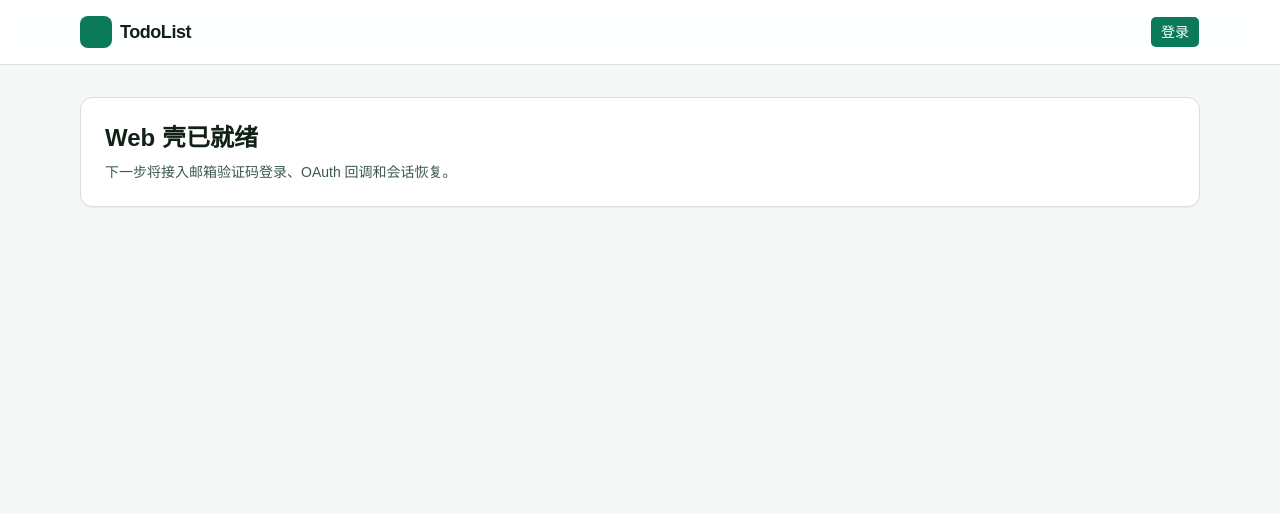
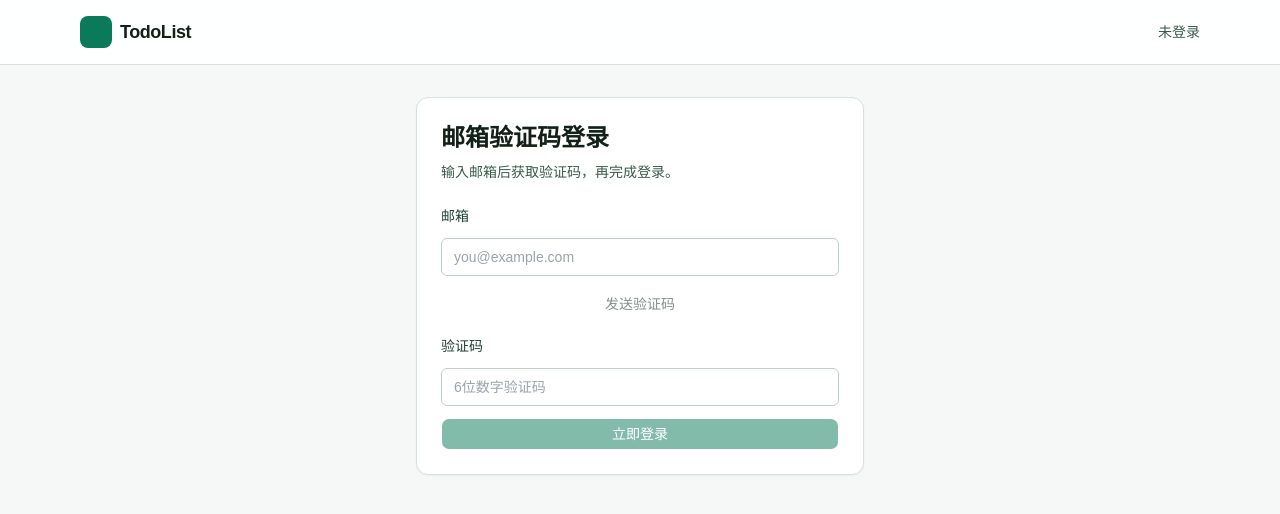
Before and after one commit to Yaosanqi137/TodoList, a React (Vite) app in the folder apps/web/: page /login/email in a window 1280 px wide. Shown: the top 514 px of the page. Built offline with nearby package versions, Linux system fonts and the light colour scheme.

Commit message:
feat(web-auth): implement email code login pages

```diff
--- a/apps/web/package.json
+++ b/apps/web/package.json
@@ -17,6 +17,7 @@
     "lucide-react": "^1.7.0",
     "react": "^19.2.4",
     "react-dom": "^19.2.4",
+    "react-router-dom": "^7.14.0",
     "shadcn": "^4.1.2",
     "tailwind-merge": "^3.5.0",
     "tw-animate-css": "^1.4.0"
--- a/apps/web/src/App.tsx
+++ b/apps/web/src/App.tsx
@@ -1,6 +1,13 @@
-import { Button } from "@/components/ui/button";
+import { useState } from "react";
+import { Navigate, Route, Routes, useNavigate } from "react-router-dom";
+import { EmailLoginPage } from "@/pages/email-login-page";
+import { TodoShellPage } from "@/pages/todo-shell-page";
+import type { EmailLoginResult } from "@/services/auth-api";
 
 function App() {
+  const [session, setSession] = useState<EmailLoginResult | null>(null);
+  const navigate = useNavigate();
+
   return (
     <div className="min-h-screen bg-[#f6f8f7] text-[#122117]">
       <header className="border-b border-[#d7e2db] bg-white/90 backdrop-blur">
@@ -9,16 +16,25 @@ function App() {
             <div className="h-8 w-8 rounded-lg bg-[#0a7a5a]" />
             <span className="text-lg font-semibold tracking-tight">TodoList</span>
           </div>
-          <Button className="rounded-md bg-[#0a7a5a] text-white hover:bg-[#0a7a5a]/90">登录</Button>
+          <span className="text-sm text-[#3a5a4a]">{session ? session.user.email : "未登录"}</span>
         </div>
       </header>
       <main className="mx-auto w-full max-w-6xl px-4 py-8">
-        <section className="rounded-xl border border-[#d7e2db] bg-white p-6 shadow-sm">
-          <h1 className="text-2xl font-semibold">Web 壳已就绪</h1>
-          <p className="mt-2 text-sm text-[#3a5a4a]">
-            下一步将接入邮箱验证码登录、OAuth 回调和会话恢复。
-          </p>
-        </section>
+        <Routes>
+          <Route
+            path="/login/email"
+            element={
+              <EmailLoginPage
+                onLoginSuccess={(payload) => {
+                  setSession(payload);
+                  navigate("/");
+                }}
+              />
+            }
+          />
+          <Route path="/" element={<TodoShellPage session={session} />} />
+          <Route path="*" element={<Navigate to="/login/email" replace />} />
+        </Routes>
       </main>
     </div>
   );
--- a/apps/web/src/main.tsx
+++ b/apps/web/src/main.tsx
@@ -1,10 +1,13 @@
 import { StrictMode } from "react";
 import { createRoot } from "react-dom/client";
+import { BrowserRouter } from "react-router-dom";
 import "./index.css";
 import App from "./App.tsx";
 
 createRoot(document.getElementById("root")!).render(
   <StrictMode>
-    <App />
+    <BrowserRouter>
+      <App />
+    </BrowserRouter>
   </StrictMode>
 );
--- /dev/null
+++ b/apps/web/src/pages/email-login-page.tsx
@@ -0,0 +1,128 @@
+import { useMemo, useState } from "react";
+import type { FormEvent } from "react";
+import { Button } from "@/components/ui/button";
+import { loginWithEmailCode, sendEmailCode, type EmailLoginResult } from "@/services/auth-api";
+
+type EmailLoginPageProps = {
+  onLoginSuccess: (payload: EmailLoginResult) => void;
+};
+
+export function EmailLoginPage({ onLoginSuccess }: EmailLoginPageProps) {
+  const [email, setEmail] = useState("");
+  const [code, setCode] = useState("");
+  const [sendingCode, setSendingCode] = useState(false);
+  const [loggingIn, setLoggingIn] = useState(false);
+  const [codeCooldown, setCodeCooldown] = useState(0);
+  const [message, setMessage] = useState<string | null>(null);
+  const [error, setError] = useState<string | null>(null);
+
+  const canSendCode = useMemo(() => {
+    return email.trim().length > 0 && !sendingCode && codeCooldown <= 0;
+  }, [codeCooldown, email, sendingCode]);
+
+  const canLogin = useMemo(() => {
+    return email.trim().length > 0 && code.trim().length === 6 && !loggingIn;
+  }, [code, email, loggingIn]);
+
+  async function handleSendCode(event: FormEvent<HTMLFormElement>): Promise<void> {
+    event.preventDefault();
+    if (!canSendCode) {
+      return;
+    }
+
+    try {
+      setSendingCode(true);
+      setError(null);
+      setMessage(null);
+      const result = await sendEmailCode(email.trim());
+      setMessage(`验证码已发送，有效期 ${result.expiresInSeconds} 秒`);
+
+      let remain = 60;
+      setCodeCooldown(remain);
+      const timer = window.setInterval(() => {
+        remain -= 1;
+        setCodeCooldown(remain);
+        if (remain <= 0) {
+          window.clearInterval(timer);
+        }
+      }, 1000);
+    } catch (err) {
+      setError(err instanceof Error ? err.message : "发送验证码失败");
+    } finally {
+      setSendingCode(false);
+    }
+  }
+
+  async function handleLogin(event: FormEvent<HTMLFormElement>): Promise<void> {
+    event.preventDefault();
+    if (!canLogin) {
+      return;
+    }
+
+    try {
+      setLoggingIn(true);
+      setError(null);
+      setMessage(null);
+      const result = await loginWithEmailCode(email.trim(), code.trim());
+      onLoginSuccess(result);
+    } catch (err) {
+      setError(err instanceof Error ? err.message : "登录失败");
+    } finally {
+      setLoggingIn(false);
+    }
+  }
+
+  return (
+    <div className="mx-auto w-full max-w-md rounded-xl border border-[#d7e2db] bg-white p-6 shadow-sm">
+      <h1 className="text-2xl font-semibold text-[#122117]">邮箱验证码登录</h1>
+      <p className="mt-2 text-sm text-[#3a5a4a]">输入邮箱后获取验证码，再完成登录。</p>
+
+      <form className="mt-6 space-y-3" onSubmit={handleSendCode}>
+        <label className="block text-sm font-medium text-[#244236]" htmlFor="email">
+          邮箱
+        </label>
+        <input
+          id="email"
+          type="email"
+          className="w-full rounded-md border border-[#bfd0c7] px-3 py-2 text-sm outline-none focus:border-[#0a7a5a]"
+          placeholder="you@example.com"
+          value={email}
+          onChange={(event) => setEmail(event.target.value)}
+        />
+        <Button type="submit" disabled={!canSendCode} className="w-full">
+          {sendingCode
+            ? "发送中..."
+            : codeCooldown > 0
+              ? `${codeCooldown}s 后可重发`
+              : "发送验证码"}
+        </Button>
+      </form>
+
+      <form className="mt-4 space-y-3" onSubmit={handleLogin}>
+        <label className="block text-sm font-medium text-[#244236]" htmlFor="code">
+          验证码
+        </label>
+        <input
+          id="code"
+          type="text"
+          inputMode="numeric"
+          maxLength={6}
+          className="w-full rounded-md border border-[#bfd0c7] px-3 py-2 text-sm outline-none focus:border-[#0a7a5a]"
+          placeholder="6位数字验证码"
+          value={code}
+          onChange={(event) => setCode(event.target.value)}
+        />
+        <Button
+          type="submit"
+          disabled={!canLogin}
+          className="w-full bg-[#0a7a5a] text-white hover:bg-[#0a7a5a]/90"
+        >
+          {loggingIn ? "登录中..." : "立即登录"}
+        </Button>
+      </form>
+
+      {message ? <p className="mt-4 text-sm text-[#0a7a5a]">{message}</p> : null}
+      {error ? <p className="mt-2 text-sm text-[#b42318]">{error}</p> : null}
+    </div>
+  );
+}
--- /dev/null
+++ b/apps/web/src/pages/todo-shell-page.tsx
@@ -0,0 +1,18 @@
+import type { EmailLoginResult } from "@/services/auth-api";
+
+type TodoShellPageProps = {
+  session: EmailLoginResult | null;
+};
+
+export function TodoShellPage({ session }: TodoShellPageProps) {
+  return (
+    <div className="rounded-xl border border-[#d7e2db] bg-white p-6 shadow-sm">
+      <h1 className="text-2xl font-semibold text-[#122117]">TodoList 工作台</h1>
+      <p className="mt-2 text-sm text-[#3a5a4a]">
+        {session
+          ? `当前登录用户：${session.user.email}`
+          : "当前未建立会话，后续提交会补齐会话恢复和路由守卫。"}
+      </p>
+    </div>
+  );
+}
--- /dev/null
+++ b/apps/web/src/services/auth-api.ts
@@ -0,0 +1,77 @@
+export type SendEmailCodeResult = {
+  success: boolean;
+  expiresInSeconds: number;
+};
+
+export type EmailLoginResult = {
+  accessToken: string;
+  tokenType: "Bearer";
+  expiresInSeconds: number;
+  refreshToken: string;
+  refreshExpiresInSeconds: number;
+  user: {
+    id: string;
+    email: string;
+  };
+};
+
+const DEFAULT_API_BASE_URL = "http://localhost:3000";
+
+function resolveApiBaseUrl(): string {
+  const envBaseUrl = import.meta.env.VITE_API_BASE_URL as string | undefined;
+  if (!envBaseUrl) {
+    return DEFAULT_API_BASE_URL;
+  }
+
+  return envBaseUrl.replace(/\/+$/, "");
+}
+
+async function parseErrorMessage(response: Response): Promise<string> {
+  try {
+    const body = (await response.json()) as { message?: string | string[] };
+    if (Array.isArray(body.message)) {
+      return body.message.join("；");
+    }
+    if (typeof body.message === "string" && body.message.trim()) {
+      return body.message;
+    }
+  } catch {
+    return `请求失败（${response.status}）`;
+  }
+
+  return `请求失败（${response.status}）`;
+}
+
+export async function sendEmailCode(email: string): Promise<SendEmailCodeResult> {
+  const response = await fetch(`${resolveApiBaseUrl()}/auth/email/send-code`, {
+    method: "POST",
+    headers: {
+      "Content-Type": "application/json"
+    },
+    body: JSON.stringify({ email })
+  });
+
+  if (!response.ok) {
+    throw new Error(await parseErrorMessage(response));
+  }
+
+  const body = (await response.json()) as SendEmailCodeResult;
+  return body;
+}
+
+export async function loginWithEmailCode(email: string, code: string): Promise<EmailLoginResult> {
+  const response = await fetch(`${resolveApiBaseUrl()}/auth/email/login`, {
+    method: "POST",
+    headers: {
+      "Content-Type": "application/json"
+    },
+    body: JSON.stringify({ email, code })
+  });
+
+  if (!response.ok) {
+    throw new Error(await parseErrorMessage(response));
+  }
+
+  const body = (await response.json()) as EmailLoginResult;
+  return body;
+}
```
Also changed, not shown: 1 other file (tests, documents, lock files or other folders).
